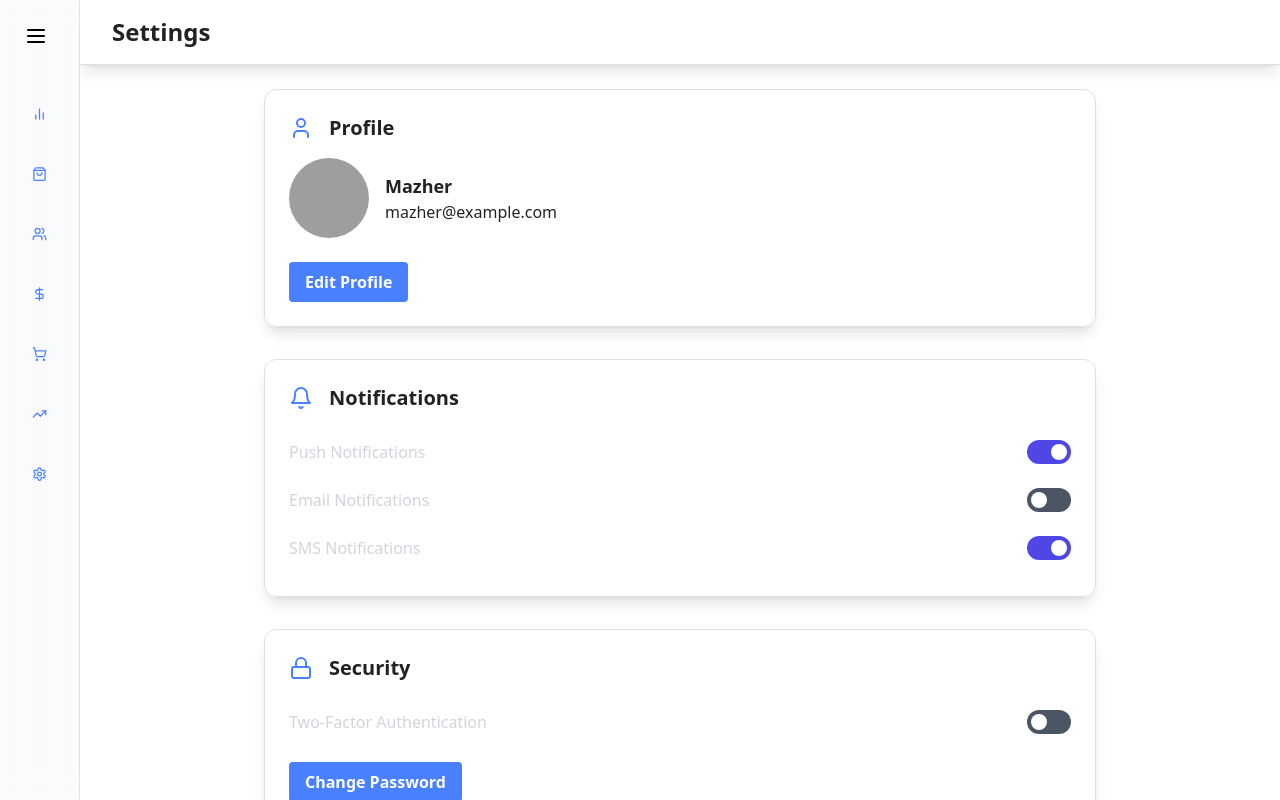
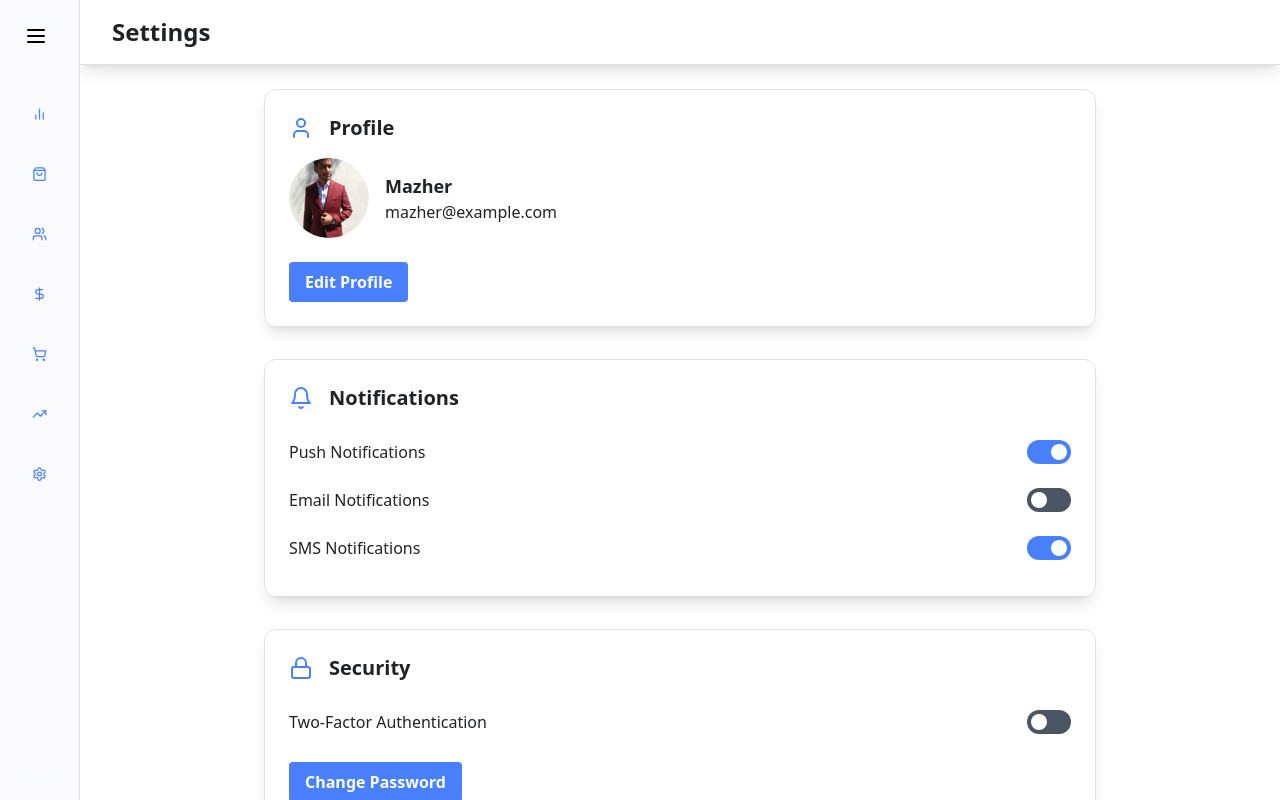
Before and after one commit to mazherx/Admin-Dashboard, a React (Vite) app: page /settings in a window 1280 px wide. Built offline with nearby package versions, Linux system fonts and the light colour scheme; grey boxes are pictures that could not be loaded.

Commit message:
12-oct changes

```diff
--- a/src/componets/settings/DangerZone.jsx
+++ b/src/componets/settings/DangerZone.jsx
@@ -10,10 +10,10 @@ const DangerZone = () => {
 			transition={{ duration: 0.5, delay: 0.2 }}
 		>
 			<div className='flex items-center mb-4'>
-				<Trash2 className='text-red-400 mr-3' size={24} />
+				<Trash2 className='text-red-600 mr-3' size={24} />
 				<h2 className='text-xl font-semibold text-gray-100'>Danger Zone</h2>
 			</div>
-			<p className='text-gray-300 mb-4'>Permanently delete your account and all of your content.</p>
+			<p className='text-gray-100 mb-4'>Permanently delete your account and all of your content.</p>
 			<button
 				className='bg-red-600 hover:bg-red-700 text-white font-bold py-2 px-4 rounded
       transition duration-200'
--- a/src/componets/settings/ToggleSwitch.jsx
+++ b/src/componets/settings/ToggleSwitch.jsx
@@ -1,11 +1,11 @@
 const ToggleSwitch = ({ label, isOn, onToggle }) => {
 	return (
 		<div className='flex items-center justify-between py-3'>
-			<span className='text-gray-300'>{label}</span>
+			<span className='text-custom-gray'>{label}</span>
 			<button
 				className={`
         relative inline-flex items-center h-6 rounded-full w-11 transition-colors focus:outline-none
-        ${isOn ? "bg-indigo-600" : "bg-gray-600"}
+        ${isOn ? "bg-chart-color" : "bg-gray-600"}
         `}
 				onClick={onToggle}
 			>
```
Also changed, not shown: src/componets/settings/img.jpg (added).
